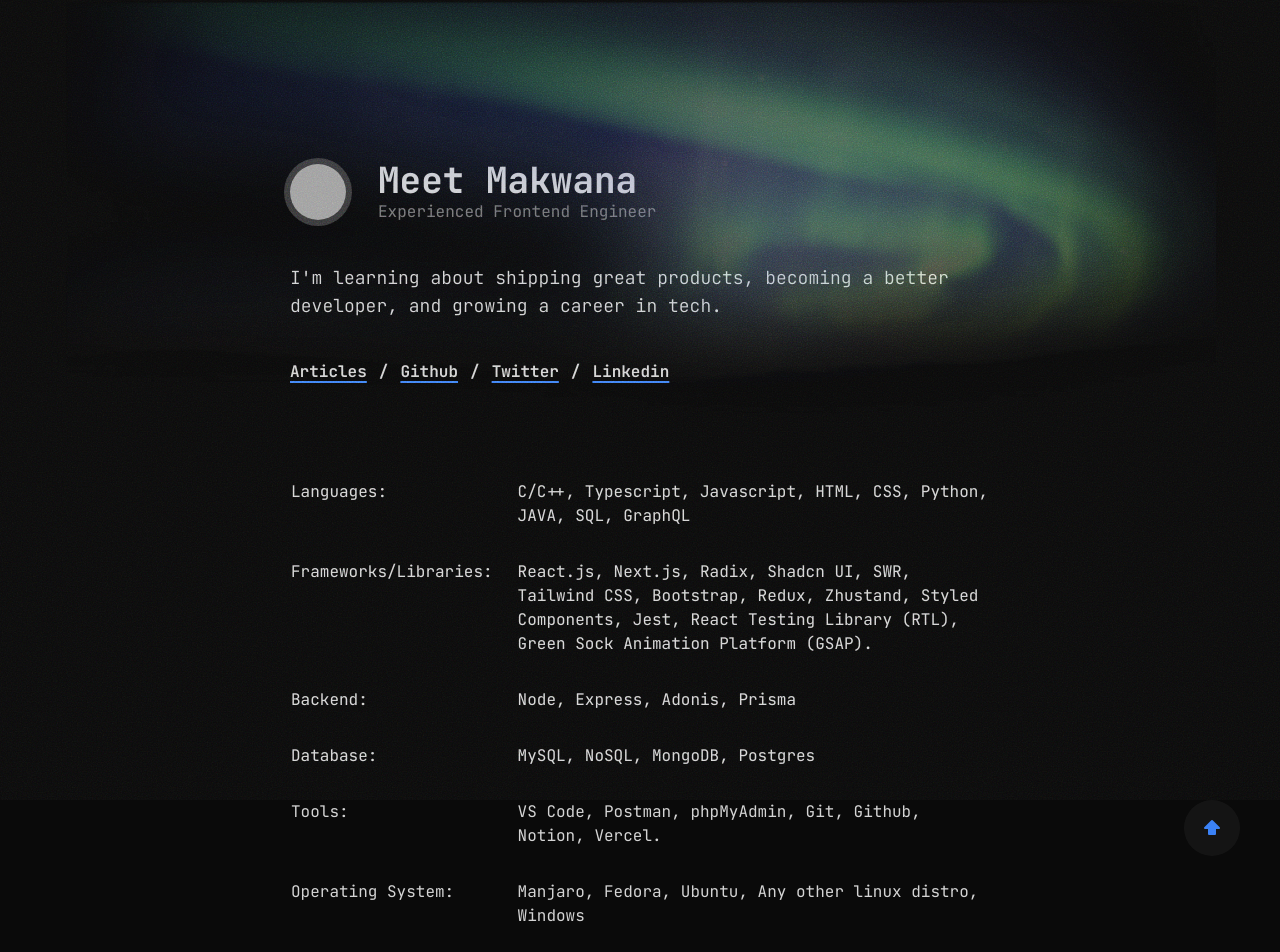
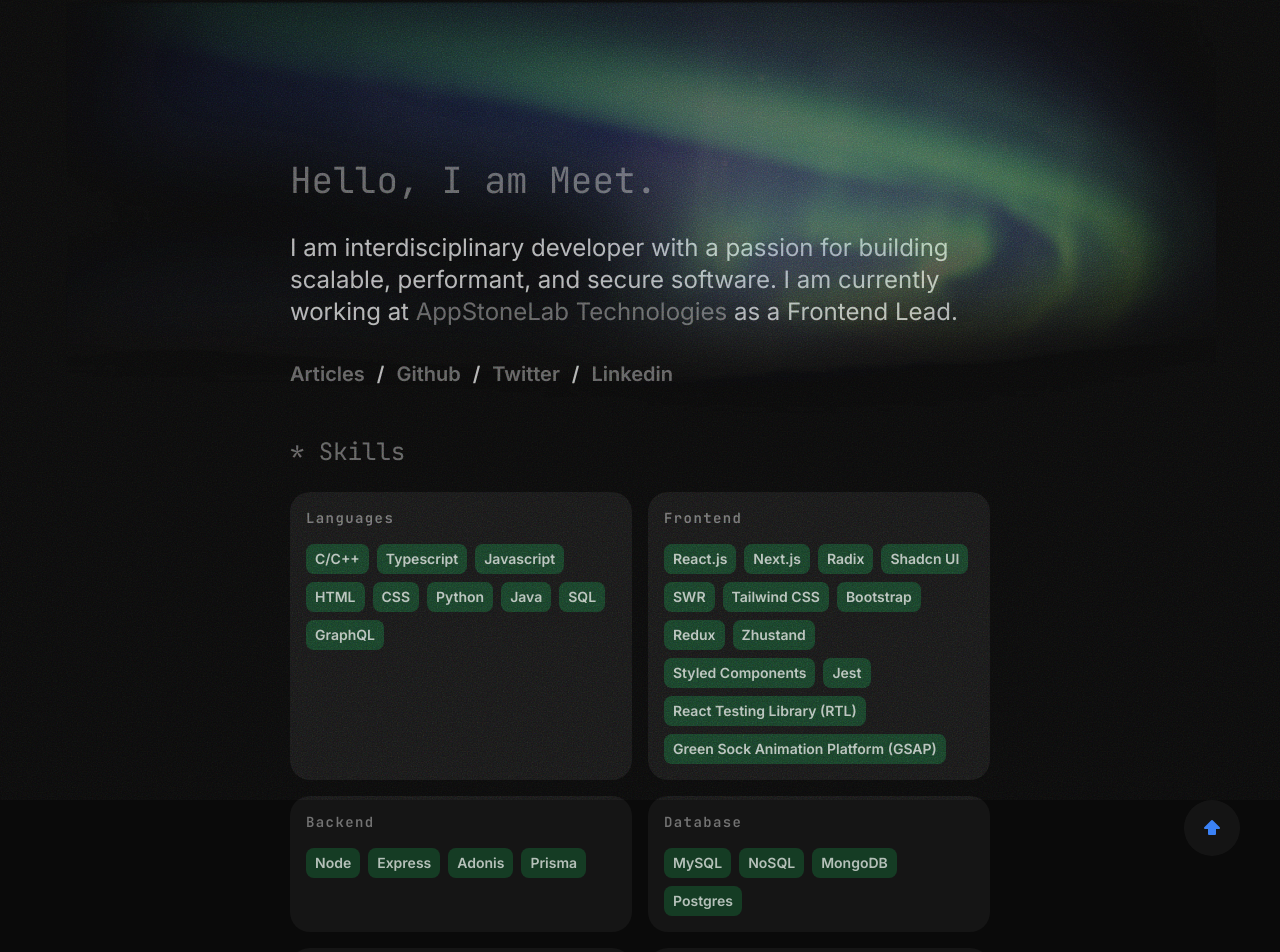
Before and after one commit to meetmakwana7396/portfolio, a Next.js app: page / in a window 1280 px wide. Shown: the top 952 px of the page. Built offline with nearby package versions, Linux system fonts and the light colour scheme; no server answers; grey boxes are pictures that could not be loaded.

Commit message:
New design

```diff
--- a/app/articles/[slug]/page.tsx
+++ b/app/articles/[slug]/page.tsx
@@ -73,7 +73,7 @@ export default async function SingleArticlePage({
         <h1 className="px-4 text-3xl font-extrabold leading-snug sm:px-0 sm:text-5xl">
           {data.publication.post.title}
         </h1>
-        <p className="px-4 text-xl font-thin italic text-neutral-400 sm:px-0">
+        <p className="px-4 text-xl italic text-neutral-400 sm:px-0">
           {data.publication.post?.subtitle || ""}
         </p>
         <div className="flex flex-wrap gap-2 px-4 sm:px-0">
--- a/app/globals.css
+++ b/app/globals.css
@@ -15,15 +15,16 @@
 
 @layer base {
   * {
-    @apply scroll-mt-24 scroll-smooth text-neutral-300;
+    @apply scroll-mt-24 scroll-smooth text-neutral-50/70;
   }
   body {
     @apply bg-black;
   }
 
   .blue-underline {
-    @apply underline decoration-blue-500 decoration-2 underline-offset-4 hover:decoration-blue-700;
+    @apply  opacity-50 hover:opacity-100 transition-all;
   }
+
 }
 
 @layer components {
--- a/app/layout.tsx
+++ b/app/layout.tsx
@@ -1,5 +1,5 @@
 import type { Metadata } from "next";
-import { JetBrains_Mono, Merriweather, Nunito } from "next/font/google";
+import { JetBrains_Mono, Inter } from "next/font/google";
 import "./globals.css";
 import { cn } from "@/lib/utils";
 import Header from "@/components/header";
@@ -14,6 +14,12 @@ import { SpeedInsights } from "@vercel/speed-insights/next";
 const jetBrains = JetBrains_Mono({
   subsets: ["latin"],
   variable: "--font-jet-brains",
+  display: "swap",
+});
+
+const inter = Inter({
+  subsets: ["latin"],
+  variable: "--inter",
   display: "swap",
 });
 
@@ -55,9 +61,9 @@ export default function RootLayout({
 }>) {
   return (
     <html lang="en">
-      <body className={cn(jetBrains.className)}>
+      <body className={cn(inter.className, jetBrains.variable)}>
         <Noise />
-        <div className="relative bg-neutral-950 text-base antialiased">
+        <div className="relative bg-neutral-950 text-rose-500 antialiased">
           <Header />
           <ScrollToTop />
           {/* <div className="absolute top-0 h-80 w-full bg-gradient-to-b from-blue-800/40 via-cyan-800/40 to-transparent z-0"></div> */}
--- a/app/page.tsx
+++ b/app/page.tsx
@@ -4,12 +4,10 @@ import TechnologySection from "@/components/landing-page/technology-section";
 
 export default async function Home() {
   return (
-    <div className="container ">
+    <div className="container space-y-12">
       <HeroSection />
-      <div className="space-y-16">
-        <TechnologySection />
-        <ArticleSection />
-      </div>
+      <TechnologySection />
+      <ArticleSection />
     </div>
   );
 }
--- a/components/footer.tsx
+++ b/components/footer.tsx
@@ -1,7 +1,7 @@
 const Footer = () => {
   return (
     <footer className="w-full container px-4 py-10 pb-20 sm:px-0">
-      <p className="text-neutral-500 text-sm">
+      <p className="text-neutral-500">
         Built with Next.js, Tailwind and Vercel
       </p>
     </footer>
--- a/components/landing-page/article-section.tsx
+++ b/components/landing-page/article-section.tsx
@@ -17,12 +17,14 @@ export default async function ArticleSection() {
 
   return (
     <section id="articles" className="mx-auto max-w-4xl space-y-6 px-4 sm:px-0">
+      <h1 className="font-jetBrains text-2xl opacity-50">{`* Recent Articles`}</h1>
+
       <div className="grid grid-cols-1 space-y-8">
         {postsArray?.map((post: any) => (
           <ArticleCard key={post?.id} article={post} />
         ))}
       </div>
-      <div className="text-left sm:text-base text-sm">
+      <div className="text-left text-sm sm:text-base">
         <Link href="/articles" className="blue-underline">
           View More
         </Link>
--- a/components/landing-page/hero-section.tsx
+++ b/components/landing-page/hero-section.tsx
@@ -3,22 +3,25 @@ import MyAvatar from "../layout/my-avatar";
 
 const HeroSection = () => {
   return (
-    <section className="flex px-4 sm:px-0 z-10" id="hii">
-      <div className="w-full">
-        <div className="flex space-x-8 text-left">
-          <MyAvatar />
-          <div className="flex flex-col">
-            <h1 className="text-3xl font-bold sm:text-4xl">Meet Makwana</h1>
-            <p className="text-neutral-500">Experienced Frontend Engineer</p>
-          </div>
-        </div>
-        <p className="mx-auto mt-10 w-auto max-w-3xl text-left sm:text-lg text-sm font-light">
-          I&apos;m learning about shipping great products, becoming a better
-          developer, and growing a career in tech.
+    <section className="z-10 flex px-4 sm:px-0" id="hii">
+      <div className="w-full space-y-8">
+        {/* <MyAvatar /> */}
+        <h1 className="text-3xl opacity-50 sm:text-4xl font-jetBrains">Hello, I am Meet.</h1>
+        <p className="mx-auto w-auto max-w-3xl text-left text-lg sm:text-2xl">
+          I am interdisciplinary developer with a passion for building scalable,
+          performant, and secure software. I am currently working at{" "}
+          <Link
+            href={"https://appstonelab.com"}
+            target="_blank"
+            className="blue-underline"
+          >
+            AppStoneLab Technologies
+          </Link>{" "}
+          as a Frontend Lead.
         </p>
-        <div className="mt-10 flex items-center justify-start gap-3 font-semibold text-sm sm:text-base">
+        <div className="flex items-center justify-start gap-3 text-lg font-semibold sm:text-xl">
           <Link href="/articles" className="blue-underline">
-            <span>Articles</span>
+            Articles
           </Link>
           {" / "}
           <Link
@@ -26,7 +29,7 @@ const HeroSection = () => {
             className="blue-underline"
             target="_blank"
           >
-            <span>Github</span>
+            Github
           </Link>
           {" / "}
           <Link
@@ -34,7 +37,7 @@ const HeroSection = () => {
             className="blue-underline"
             target="_blank"
           >
-            <span>Twitter</span>
+            Twitter
           </Link>
           {" / "}
           <Link
@@ -42,7 +45,7 @@ const HeroSection = () => {
             className="blue-underline"
             target="_blank"
           >
-            <span>Linkedin</span>
+            Linkedin
           </Link>
         </div>
       </div>
--- a/components/landing-page/technology-section.tsx
+++ b/components/landing-page/technology-section.tsx
@@ -1,48 +1,93 @@
+import { Badge } from "../ui/badge";
+
+const skills = [
+  {
+    category: "Languages",
+    items: [
+      "C/C++",
+      "Typescript",
+      "Javascript",
+      "HTML",
+      "CSS",
+      "Python",
+      "Java",
+      "SQL",
+      "GraphQL",
+    ],
+  },
+  {
+    category: "Frontend",
+    items: [
+      "React.js",
+      "Next.js",
+      "Radix",
+      "Shadcn UI",
+      "SWR",
+      "Tailwind CSS",
+      "Bootstrap",
+      "Redux",
+      "Zhustand",
+      "Styled Components",
+      "Jest",
+      "React Testing Library (RTL)",
+      "Green Sock Animation Platform (GSAP)",
+    ],
+  },
+  {
+    category: "Backend",
+    items: ["Node", "Express", "Adonis", "Prisma"],
+  },
+  {
+    category: "Database",
+    items: ["MySQL", "NoSQL", "MongoDB", "Postgres"],
+  },
+  {
+    category: "Tools",
+    items: [
+      "VS Code",
+      "Postman",
+      "phpMyAdmin",
+      "Git",
+      "Github",
+      "Notion",
+      "Vercel",
+    ],
+  },
+  {
+    category: "OS",
+    items: ["Manjaro", "Fedora", "Ubuntu", "Any other linux distro", "Windows"],
+  },
+];
+
 export default function TechnologySection() {
   return (
     <section
       id="technologies"
-      className="mx-auto mt-20 max-w-4xl space-y-6 px-4 sm:px-0"
+      className="mx-auto max-w-4xl space-y-6 px-4 sm:px-0"
     >
-      <table id="skills-table">
-        <tbody className="text-sm sm:text-base">
-          <tr className="py-4 align-top">
-            <td>Languages:</td>
-            <td className="ps-6">
-              C/C++, Typescript, Javascript, HTML, CSS, Python, JAVA, SQL,
-              GraphQL
-            </td>
-          </tr>
-          <tr className="py-4 align-top">
-            <td>Frameworks/Libraries:</td>
-            <td className="ps-6">
-              React.js, Next.js, Radix, Shadcn UI, SWR, Tailwind CSS, Bootstrap,
-              Redux, Zhustand, Styled Components, Jest, React Testing Library
-              (RTL), Green Sock Animation Platform (GSAP).
-            </td>
-          </tr>
-          <tr className="py-4 align-top">
-            <td>Backend:</td>
-            <td className="ps-6">Node, Express, Adonis, Prisma</td>
-          </tr>
-          <tr className="py-4 align-top">
-            <td>Database:</td>
-            <td className="ps-6">MySQL, NoSQL, MongoDB, Postgres</td>
-          </tr>
-          <tr className="py-4 align-top">
-            <td>Tools:</td>
-            <td className="ps-6">
-              VS Code, Postman, phpMyAdmin, Git, Github, Notion, Vercel.
-            </td>
-          </tr>
-          <tr className="py-4 align-top">
-            <td>Operating System:</td>
-            <td className="ps-6">
-              Manjaro, Fedora, Ubuntu, Any other linux distro, Windows
-            </td>
-          </tr>
-        </tbody>
-      </table>
+      <h1 className="font-jetBrains text-2xl opacity-50">{`* Skills`}</h1>
+      <div className="grid grid-cols-1 gap-4 sm:grid-cols-2">
+        {skills.map((skill, index) => (
+          <SkillBox skill={skill} key={index} />
+        ))}
+      </div>
     </section>
   );
 }
+
+const SkillBox = ({ skill }: { skill: (typeof skills)[0] }) => {
+  return (
+    <div className="space-y-4 !rounded-[20px] bg-neutral-500/10 p-4">
+      <h3 className="font-jetBrains text-sm font-semibold tracking-widest text-neutral-500">
+        {skill.category}
+      </h3>
+      <div className="flex flex-wrap gap-2">
+        {skill.items?.map((item, index: number) => (
+          <Badge variant={"secondary"} className="text-sm" key={index}>
+            <span key={index} className="">{item}</span>
+          </Badge>
+        ))}
+      </div>
+    </div>
+  );
+};
--- a/components/ui/badge.tsx
+++ b/components/ui/badge.tsx
@@ -11,7 +11,7 @@ const badgeVariants = cva(
         default:
           "border-transparent bg-blue-500/50 text-primary-foreground",
         secondary:
-          "border-transparent bg-secondary text-secondary-foreground hover:bg-secondary/80",
+          "bg-green-800/50 px-2 rounded-[8px] border-transparent",
         destructive:
           "border-transparent bg-destructive text-destructive-foreground hover:bg-destructive/80",
         outline: "text-foreground",
--- a/tailwind.config.ts
+++ b/tailwind.config.ts
@@ -29,20 +29,19 @@ const config = {
               },
             },
             p: {
-              color: "white",
-              fontFamily: "var(--font-jetbrains)",
-              fontWeight: "100",
+              color: "rgba(255,255,255,0.8)",
+              fontWeight: "300",
               "@screen sm": {
                 fontSize: "16px", // Adjust as needed
               },
               "@screen md": {
-                fontSize: "16px", // Adjust as neede
+                fontSize: "18px", // Adjust as neede
               },
             },
             h1: {
               fontSize: "36px",
               lineHeight: "40px",
-              color: "white",
+              color: "rgba(255,255,255,0.8)",
               "@screen sm": {
                 fontSize: "24px", // Adjust as needed
                 lineHeight: "28px",
@@ -55,7 +54,7 @@ const config = {
             h2: {
               fontSize: "30px",
               lineHeight: "36px",
-              color: "white",
+              color: "rgba(255,255,255,0.8)",
               "@screen sm": {
                 fontSize: "22px", // Adjust as needed
                 lineHeight: "26px",
@@ -68,7 +67,7 @@ const config = {
             h3: {
               fontSize: "24px",
               lineHeight: "32px",
-              color: "white",
+              color: "rgba(255,255,255,0.8)",
               "@screen sm": {
                 fontSize: "18px", // Adjust as needed
                 lineHeight: "22px",
@@ -81,7 +80,7 @@ const config = {
             h4: {
               fontSize: "20px",
               lineHeight: "28px",
-              color: "white",
+              color: "rgba(255,255,255,0.8)",
               "@screen sm": {
                 fontSize: "16px", // Adjust as needed
                 lineHeight: "20px",
@@ -92,7 +91,7 @@ const config = {
               },
             },
             strong: {
-              color: "white",
+              color: "rgba(255,255,255,0.8)",
             },
             mark: {
               color: "black",
@@ -108,8 +107,8 @@ const config = {
       },
 
       fontFamily: {
-        sans: ["var(--font-merriweather)"],
         jetBrains: ["var(--font-jet-brains)"],
+        inter: ["var(--inter)"],
       },
       borderRadius: {
         lg: "var(--radius)",
```
